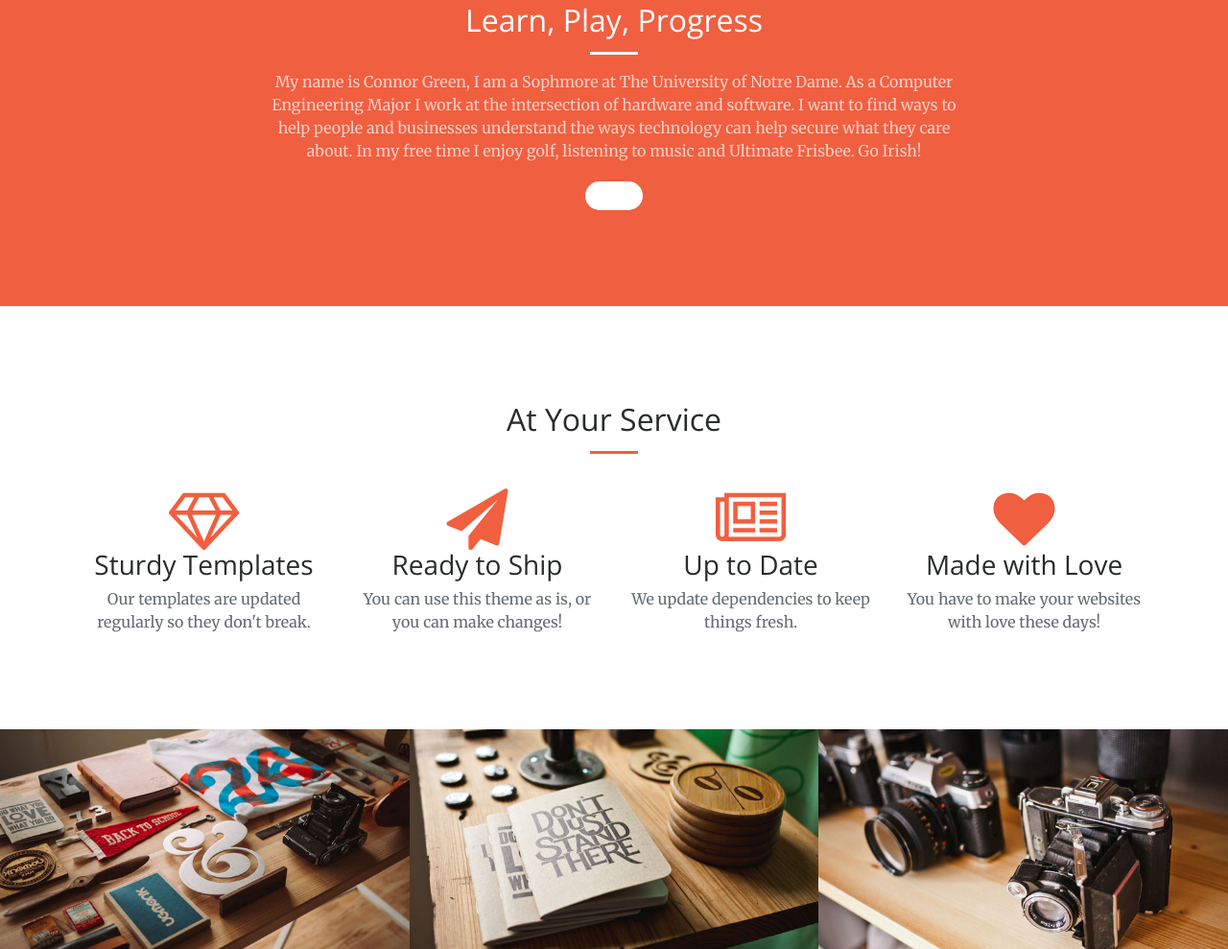
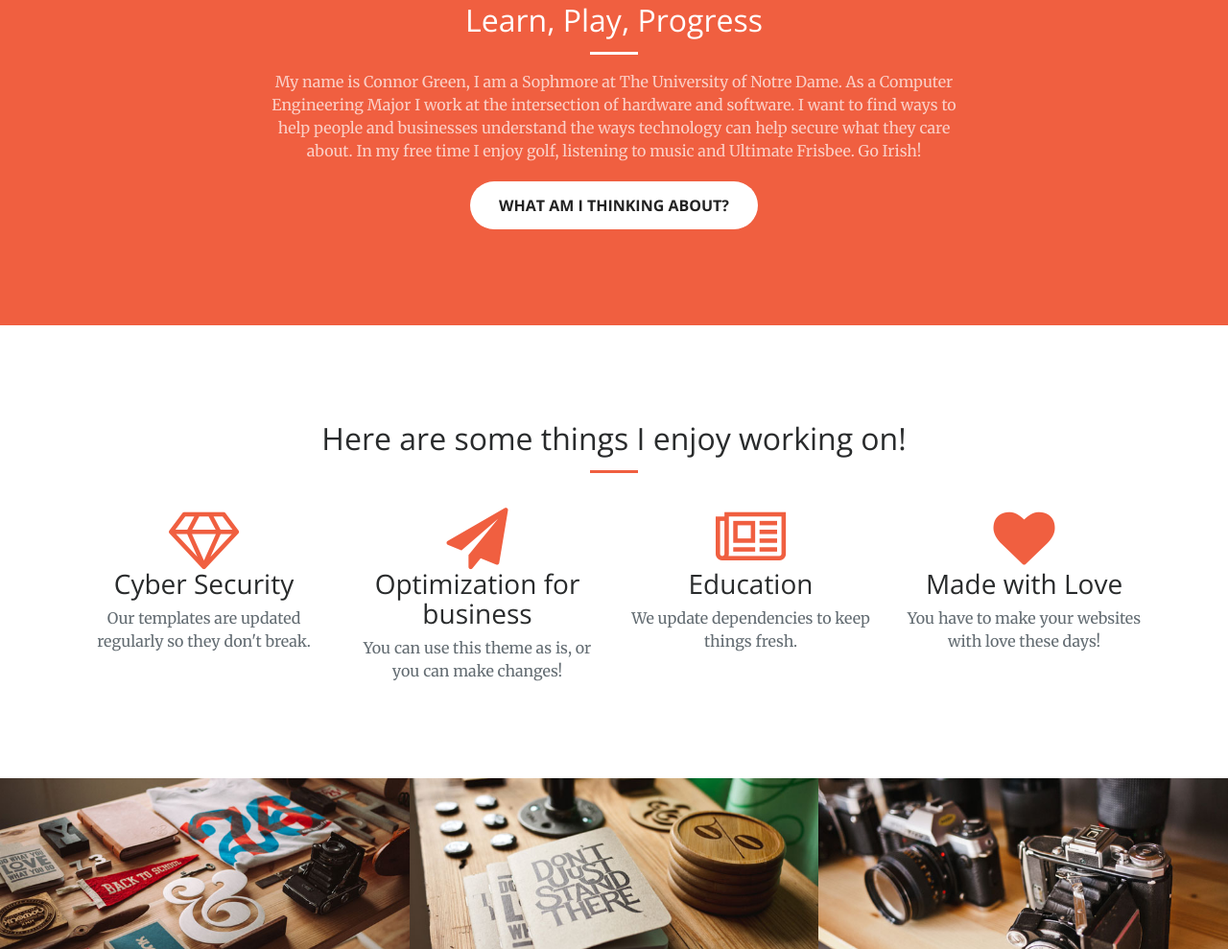
Before and after one commit to cgreen14/cgreen14.github.io, a website: page index.html in a window 1280 px wide. Shown: the part 897-1886 px from the top of the page at 96% size. Drawn offline with nearby package versions, Linux system fonts and the light colour scheme.

Commit message:
color a try

```diff
--- a/css/creative.css
+++ b/css/creative.css
@@ -12,7 +12,7 @@ body {
   font-family: 'Merriweather', 'Helvetica Neue', Arial, sans-serif; }
 
 hr {
-  border-color: #F05F40;
+  border-color: #4169E1;
   border-width: 3px;
   max-width: 50px; }
 
--- a/index.html
+++ b/index.html
@@ -88,7 +88,7 @@
                     As a Computer Engineering Major I work at the intersection of hardware and software. I want to
                     find ways to help people and businesses understand the ways technology can help secure what they
                     care about.  In my free time I enjoy golf, listening to music and Ultimate Frisbee. Go Irish! </p>
-                    <a href="#interests" class="page-scroll btn btn-default btn-xl sr-button"></a>
+                    <a href="#interests" class="page-scroll btn btn-default btn-xl sr-button">What am I thinking about?</a>
                 </div>
             </div>
         </div>
@@ -98,7 +98,7 @@
         <div class="container">
             <div class="row">
                 <div class="col-lg-12 text-center">
-                    <h2 class="section-heading">At Your Service</h2>
+                    <h2 class="section-heading">Here are some things I enjoy working on!</h2>
                     <hr class="primary">
                 </div>
             </div>
@@ -108,21 +108,21 @@
                 <div class="col-lg-3 col-md-6 text-center">
                     <div class="service-box">
                         <i class="fa fa-4x fa-diamond text-primary sr-icons"></i>
-                        <h3>Sturdy Templates</h3>
+                        <h3>Cyber Security</h3>
                         <p class="text-muted">Our templates are updated regularly so they don't break.</p>
                     </div>
                 </div>
                 <div class="col-lg-3 col-md-6 text-center">
                     <div class="service-box">
                         <i class="fa fa-4x fa-paper-plane text-primary sr-icons"></i>
-                        <h3>Ready to Ship</h3>
+                        <h3>Optimization for business</h3>
                         <p class="text-muted">You can use this theme as is, or you can make changes!</p>
                     </div>
                 </div>
                 <div class="col-lg-3 col-md-6 text-center">
                     <div class="service-box">
                         <i class="fa fa-4x fa-newspaper-o text-primary sr-icons"></i>
-                        <h3>Up to Date</h3>
+                        <h3>Education</h3>
                         <p class="text-muted">We update dependencies to keep things fresh.</p>
                     </div>
                 </div>
```
